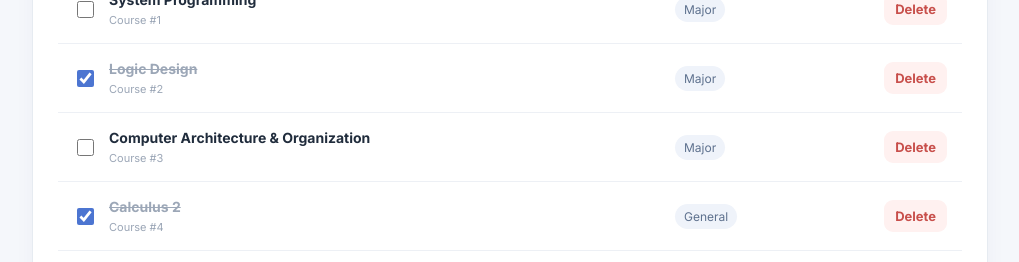
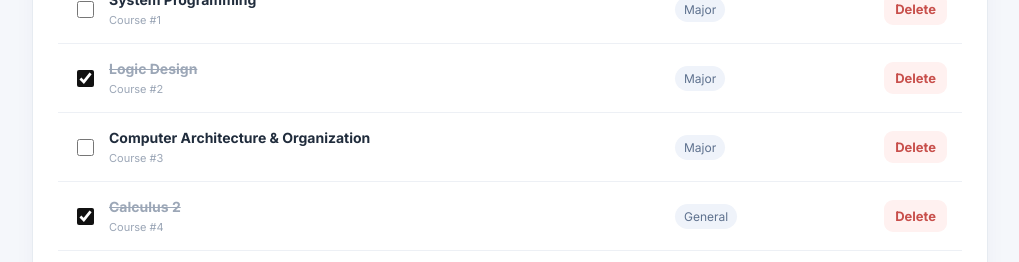
Before and after one commit to jeondowon/2026OSS_A4-3, a React (Vite) app: page / in a window 1280 px wide. Shown: the part 538-800 px from the top of the page, without its empty margins (130-1149 px from the left). Built offline with nearby package versions, Linux system fonts and the light colour scheme.

Commit message:
changed checkbox color

```diff
--- a/src/App.css
+++ b/src/App.css
@@ -226,7 +226,7 @@ body {
   gap: 6px;
 }
 .check {
-  accent-color: #4c75d1;
+  accent-color: #111111;
   width: 17px;
   height: 17px;
   cursor: pointer;
```
